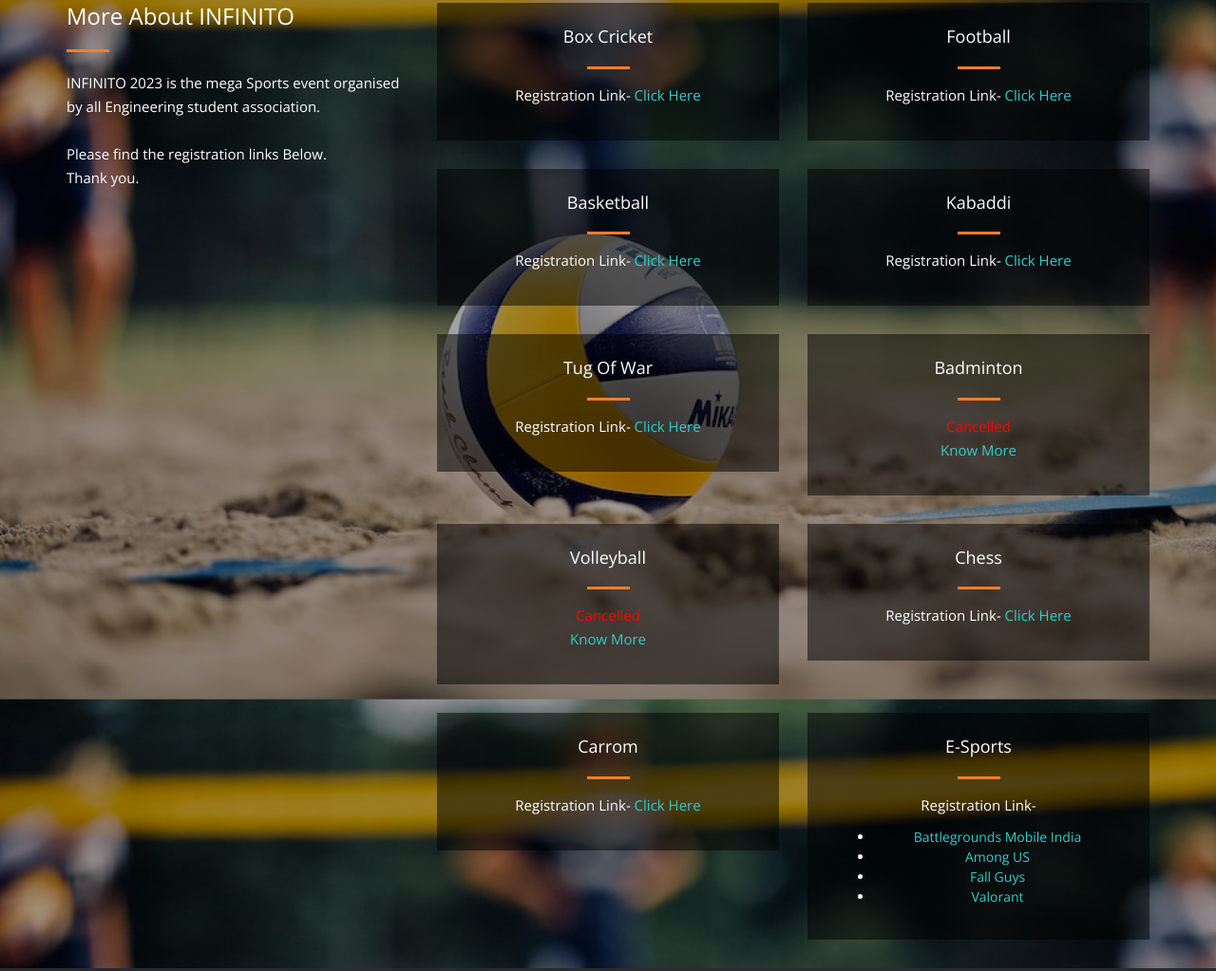
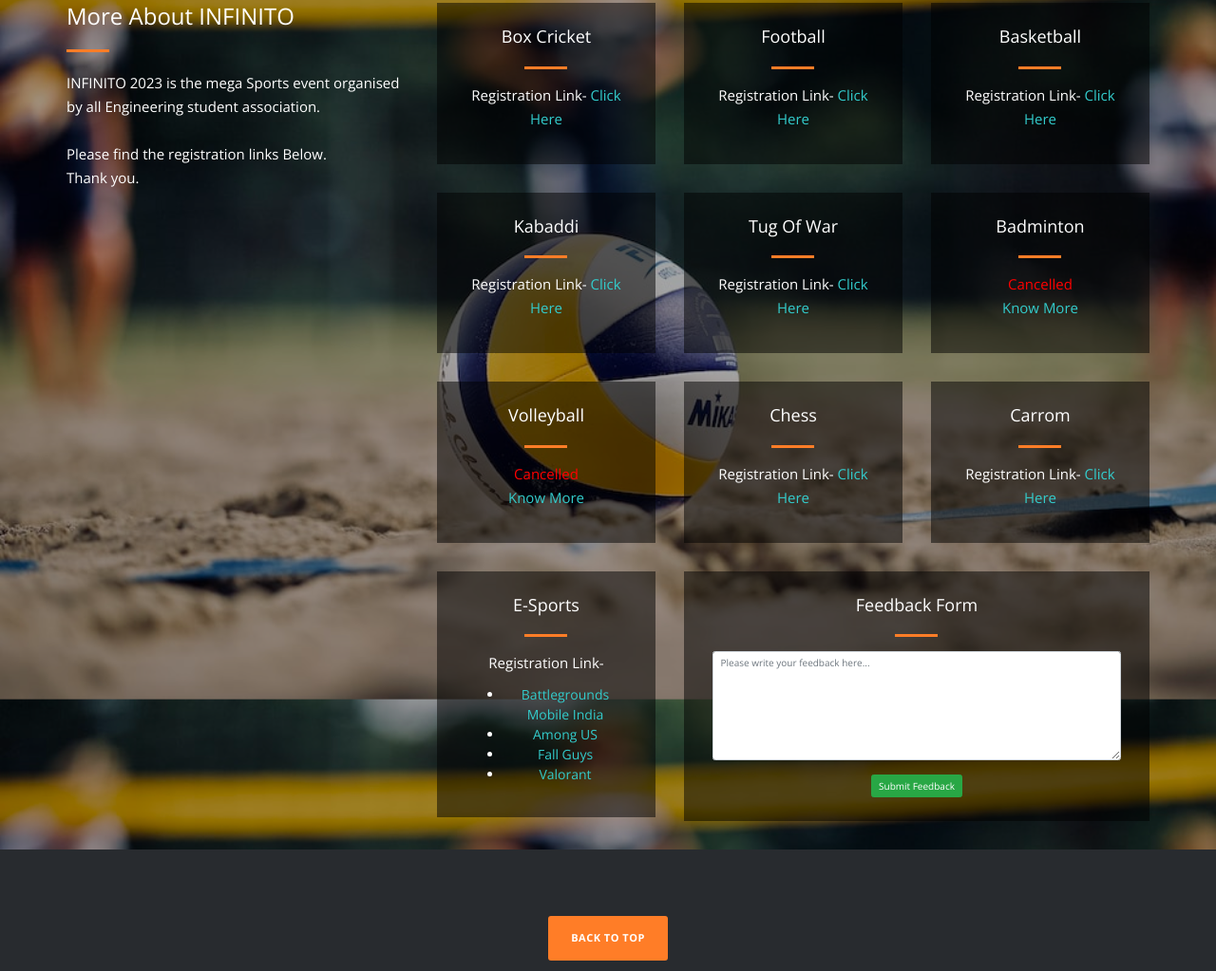
Before and after one commit to Rhythm-cmd/infinito2023, a plain HTML site: page index.html in a window 1280 px wide. Shown: the part 917-1940 px from the top of the page at 95% size. Drawn offline with nearby package versions, Linux system fonts and the light colour scheme.

Commit message:
add 3 container in row
Add 3 containers in a row, format the HTML, and include a static feedback that looks impressive.

```diff
--- a/index.html
+++ b/index.html
@@ -1,5 +1,6 @@
 <!DOCTYPE html>
 <html>
+
 <head>
     <meta charset="utf-8">
     <meta http-equiv="X-UA-Compatible" content="IE=edge,chrome=1">
@@ -43,88 +44,121 @@
                     <div class="left-text">
                         <h4>More About INFINITO</h4>
                         <div class="line-dec"></div>
-                        <p>INFINITO 2023 is the mega Sports event organised by all Engineering student association.<br><br>
+                        <p>INFINITO 2023 is the mega Sports event organised by all Engineering student
+                            association.<br><br>
                             Please find the registration links Below.<br> Thank you.</p>
-
                     </div>
                 </div>
                 <div class="col-md-8">
                     <div class="row">
-                        <div class="col-md-6">
+                        <div class="col-md-4">
                             <div class="service-item">
                                 <h4>Box Cricket</h4>
                                 <div class="line-dec"></div>
-                                <p>Registration Link-<a href="https://docs.google.com/forms/d/e/1FAIpQLSfD91MJrdfCKhviX-FssxOK76oW5N4zR7mMbD_Jk4lSH8xzbg/viewform?usp=pp_url" target="_blank"> Click Here</a>  </p>
+                                <p>Registration Link-<a
+                                        href="https://docs.google.com/forms/d/e/1FAIpQLSfD91MJrdfCKhviX-FssxOK76oW5N4zR7mMbD_Jk4lSH8xzbg/viewform?usp=pp_url"
+                                        target="_blank"> Click Here</a> </p>
                             </div>
                         </div>
-                        <div class="col-md-6">
+                        <div class="col-md-4">
                             <div class="service-item">
                                 <h4>Football</h4>
                                 <div class="line-dec"></div>
-                                <p>Registration Link-<a href="https://docs.google.com/forms/d/e/1FAIpQLSdpMR8jeCrUcGm4VmBXgSlnvgO6k6bs_BnaqTKxWAH3dfUg-g/viewform?usp=pp_url" target="_blank"> Click Here</a>  </p>
+                                <p>Registration Link-<a
+                                        href="https://docs.google.com/forms/d/e/1FAIpQLSdpMR8jeCrUcGm4VmBXgSlnvgO6k6bs_BnaqTKxWAH3dfUg-g/viewform?usp=pp_url"
+                                        target="_blank"> Click Here</a> </p>
                             </div>
                         </div>
-                        <div class="col-md-6">
+                        <div class="col-md-4">
                             <div class="service-item">
                                 <h4>Basketball</h4>
                                 <div class="line-dec"></div>
-                                <p>Registration Link-<a href="https://docs.google.com/forms/d/e/1FAIpQLSf4vYMgarx8Twi3khevURzXFObb33RifnC1hA2M4cONTWS4Jg/viewform?usp=pp_url" target="_blank"> Click Here</a>  </p>
+                                <p>Registration Link-<a
+                                        href="https://docs.google.com/forms/d/e/1FAIpQLSf4vYMgarx8Twi3khevURzXFObb33RifnC1hA2M4cONTWS4Jg/viewform?usp=pp_url"
+                                        target="_blank"> Click Here</a> </p>
                             </div>
                         </div>
-                        <div class="col-md-6">
+                        <div class="col-md-4">
                             <div class="service-item">
                                 <h4>Kabaddi</h4>
                                 <div class="line-dec"></div>
-                                <p>Registration Link-<a href="https://docs.google.com/forms/d/e/1FAIpQLSeDoRSDdqIHDbJAoR2i5zBg6sshj8ld3e5nRHe210JyWyFmuA/viewform?usp=pp_url" target="_blank"> Click Here</a>  </p>
+                                <p>Registration Link-<a
+                                        href="https://docs.google.com/forms/d/e/1FAIpQLSeDoRSDdqIHDbJAoR2i5zBg6sshj8ld3e5nRHe210JyWyFmuA/viewform?usp=pp_url"
+                                        target="_blank"> Click Here</a> </p>
                             </div>
                         </div>
-                        <div class="col-md-6">
+                        <div class="col-md-4">
                             <div class="service-item">
                                 <h4>Tug Of War</h4>
                                 <div class="line-dec"></div>
-                                <p>Registration Link-<a href="https://docs.google.com/forms/d/e/1FAIpQLSdV4bJKSkidhFKiXcCAByEizOIq6tMUbxajNWyYmRJ-2aWL9w/viewform?usp=pp_url" target="_blank"> Click Here</a>  </p>
+                                <p>Registration Link-<a
+                                        href="https://docs.google.com/forms/d/e/1FAIpQLSdV4bJKSkidhFKiXcCAByEizOIq6tMUbxajNWyYmRJ-2aWL9w/viewform?usp=pp_url"
+                                        target="_blank"> Click Here</a> </p>
                             </div>
                         </div>
-                        <div class="col-md-6">
+                        <div class="col-md-4">
                             <div class="service-item">
                                 <h4>Badminton</h4>
                                 <div class="line-dec"></div>
-                                <p style="color: red;">Cancelled <br> <a href="https://docs.google.com/forms/d/e/1FAIpQLSfnDvYcvkuACUHbffuJNLhXxOr0KAGRXFn8WERKQ-L55G29JA/closedform" target="_blank">  Know More</a></p>
+                                <p style="color: red;">Cancelled <br> <a
+                                        href="https://docs.google.com/forms/d/e/1FAIpQLSfnDvYcvkuACUHbffuJNLhXxOr0KAGRXFn8WERKQ-L55G29JA/closedform"
+                                        target="_blank"> Know More</a></p>
                             </div>
                         </div>
-                        <div class="col-md-6">
+                        <div class="col-md-4">
                             <div class="service-item">
                                 <h4>Volleyball</h4>
                                 <div class="line-dec"></div>
-                                <p style="color: red;">Cancelled <br> <a href="https://docs.google.com/forms/d/e/1FAIpQLSfnDvYcvkuACUHbffuJNLhXxOr0KAGRXFn8WERKQ-L55G29JA/closedform" target="_blank">  Know More</a></p>
+                                <p style="color: red;">Cancelled <br> <a
+                                        href="https://docs.google.com/forms/d/e/1FAIpQLSfnDvYcvkuACUHbffuJNLhXxOr0KAGRXFn8WERKQ-L55G29JA/closedform"
+                                        target="_blank"> Know More</a></p>
                             </div>
                         </div>
-                        <div class="col-md-6">
+                        <div class="col-md-4">
                             <div class="service-item">
                                 <h4>Chess</h4>
                                 <div class="line-dec"></div>
-                                <p>Registration Link-<a href="https://docs.google.com/forms/d/e/1FAIpQLSdvmmjcmounpunfigiiFtCyJZBKpFGEdWajvioNdfPFZVpoJw/viewform?usp=pp_url" target="_blank"> Click Here</a>  </p>
+                                <p>Registration Link-<a
+                                        href="https://docs.google.com/forms/d/e/1FAIpQLSdvmmjcmounpunfigiiFtCyJZBKpFGEdWajvioNdfPFZVpoJw/viewform?usp=pp_url"
+                                        target="_blank"> Click Here</a> </p>
                                     </div>
                         </div>
-                        <div class="col-md-6">
+                        <div class="col-md-4">
                             <div class="service-item">
                                 <h4>Carrom</h4>
                                 <div class="line-dec"></div>
-                                <p>Registration Link-<a href="https://docs.google.com/forms/d/e/1FAIpQLSdNpNdxKT_UPBtYYNaO4uCqHkPZSseaTobIbeqftqf50O4s2w/viewform?usp=pp_url" target="_blank"> Click Here</a>  </p>
+                                <p>Registration Link-<a
+                                        href="https://docs.google.com/forms/d/e/1FAIpQLSdNpNdxKT_UPBtYYNaO4uCqHkPZSseaTobIbeqftqf50O4s2w/viewform?usp=pp_url"
+                                        target="_blank"> Click Here</a> </p>
                             </div>
                         </div>
-                        <div class="col-md-6">
+                        <div class="col-md-4">
                             <div class="service-item">
                                 <h4>E-Sports</h4>
                                 <div class="line-dec"></div>
                                 <p>Registration Link- </p>
                                 <ul class="dropdown">
-                                        <li><a href="https://forms.gle/VZ94LYQzCJZFoCiDA" target="_blank">Battlegrounds Mobile India</a></li>
+                                    <li><a href="https://forms.gle/VZ94LYQzCJZFoCiDA" target="_blank">Battlegrounds
+                                            Mobile India</a></li>
                                     <li><a href="https://forms.gle/FC9Ztt7Py12vWHCm6" target="_blank">Among US</a></li>
                                     <li><a href="https://forms.gle/wszPsP8q1c2HUJ2P9" target="_blank">Fall Guys</a></li>
                                     <li><a href="https://forms.gle/ZA2tvoFxGxqRqhi1A" target="_blank">Valorant</a></li>
                                 </ul>
 
+                            </div>
+                        </div>
+                        <div class="col-md-8">
+                            <div class="service-item">
+                                <h4>Feedback Form</h4>
+                                <div class="line-dec"></div>
+                                <div id="feedback">
+                                    <form action="submit_feedback.php" method="post">
+                                        <div class="form-group">
+                                            <textarea class="form-control" name="body" required placeholder="Please write your feedback here..." rows="7"></textarea>
+                                        </div>
+                                    </form>
+                                    <button type="submit" class="btn btn-success mt-2">Submit Feedback</button>
+                                </div>
                             </div>
                         </div>
                     </div>
@@ -173,9 +207,9 @@
     </script>
 
     <script>
-        $(document).ready(function(){
+        $(document).ready(function () {
             // Add smooth scrolling to all links
-          $(".fixed-side-navbar a, .primary-button a").on('click', function(event) {
+            $(".fixed-side-navbar a, .primary-button a").on('click', function (event) {
 
                 // Make sure this.hash has a value before overriding default behavior
                 if (this.hash !== "") {
@@ -189,7 +223,7 @@
                     // The optional number (800) specifies the number of milliseconds it takes to scroll to the specified area
                     $('html, body').animate({
                         scrollTop: $(hash).offset().top
-              }, 800, function(){
+                    }, 800, function () {
 
                         // Add hash (#) to URL when done scrolling (default click behavior)
                         window.location.hash = hash;
@@ -200,4 +234,5 @@
     </script>
 
 </body>
+
 </html>
```
Lines whose indentation alone changed are shown as unchanged.
